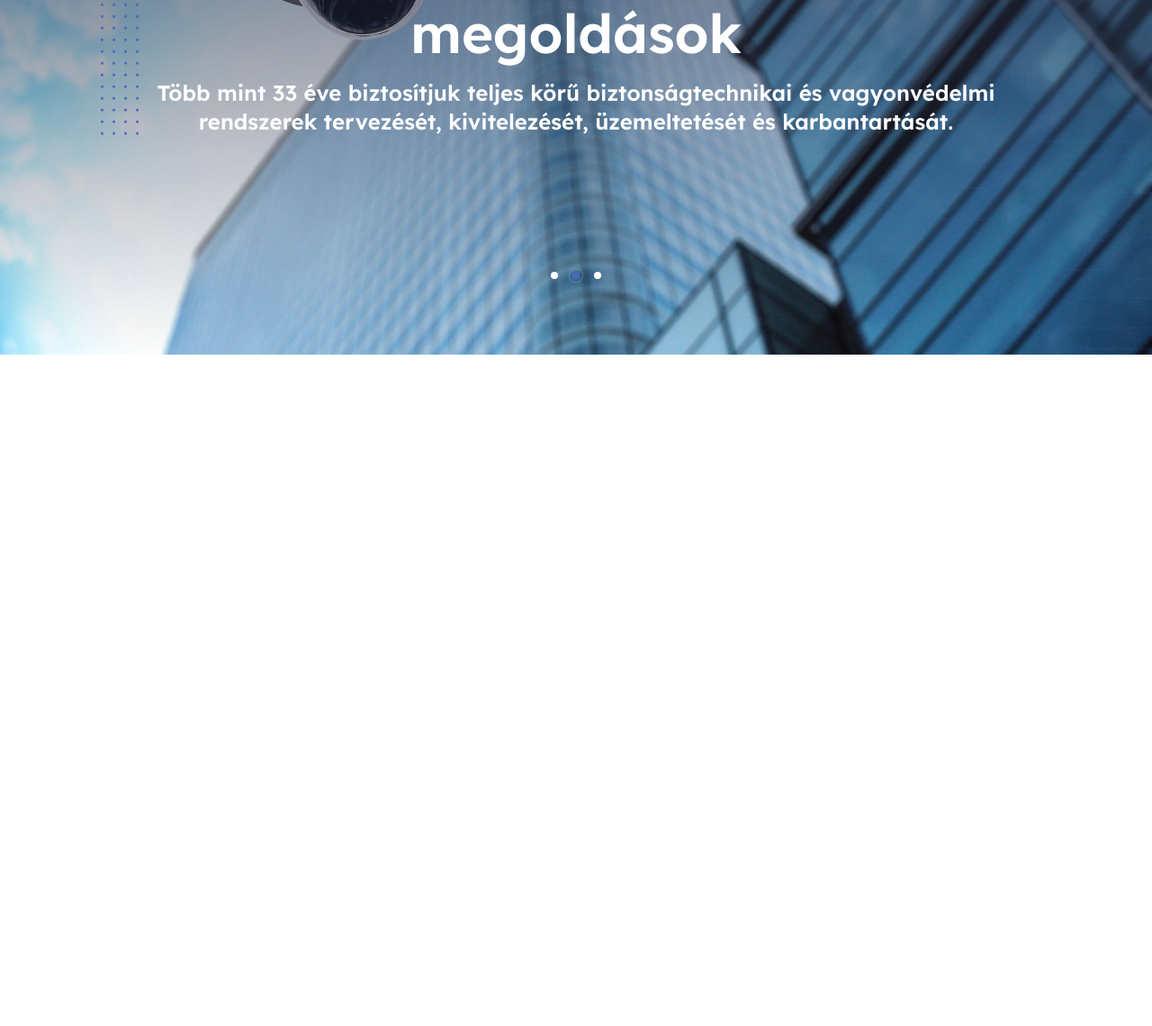
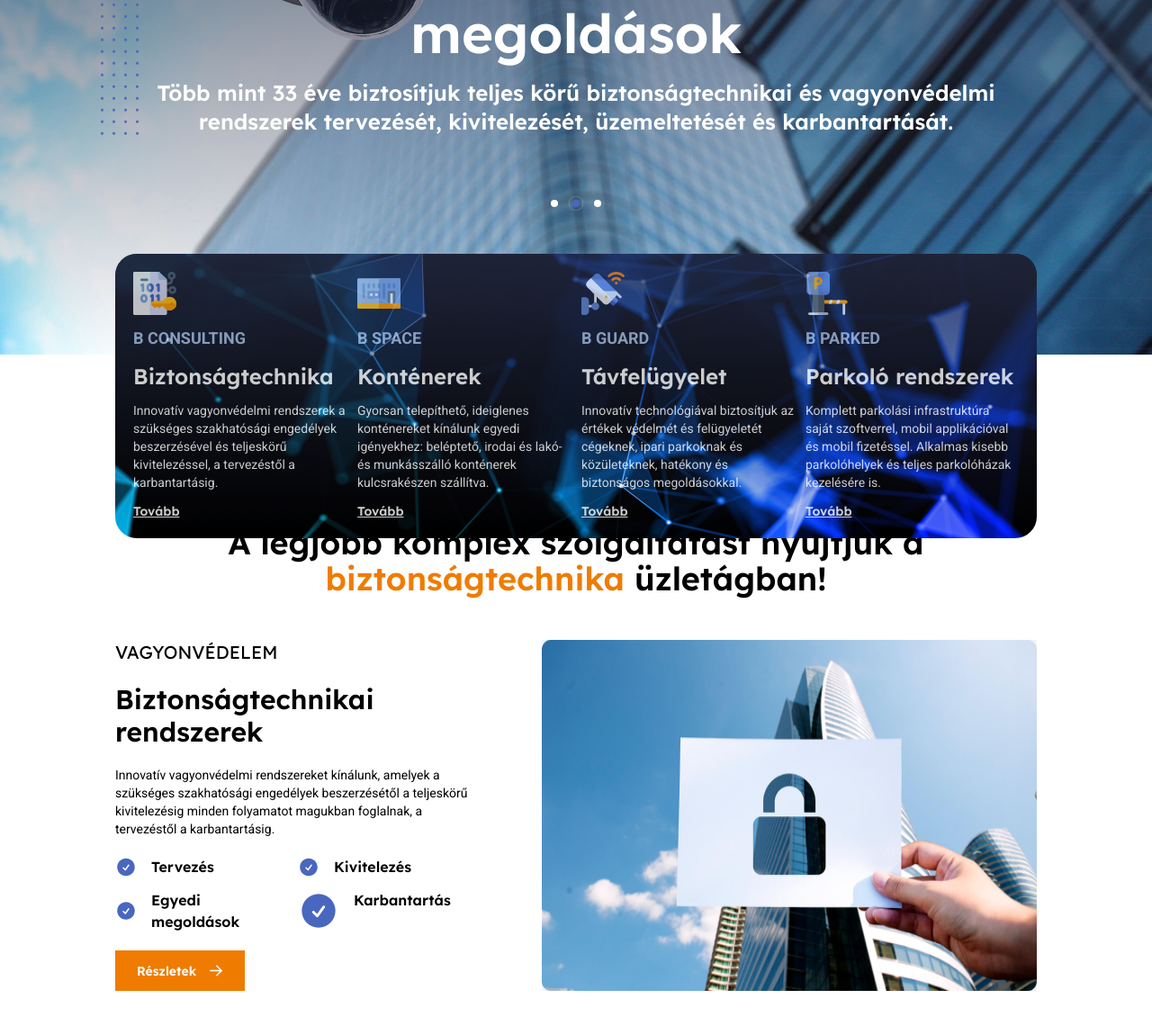
Before and after one commit to balazsNorbert/Teszt-feladat, a website: page index.html in a window 1280 px wide. Shown: the part 406-1546 px from the top of the page at 90% size. Before the commit the page ends 800 px from the top, so only its background shows below. Drawn offline with nearby package versions, Linux system fonts and the light colour scheme; a web font is replaced by a local one.

Commit message:
First section about the 'Biztonságtechnikai rendszerek'. There is a bug with the big grid.

```diff
--- a/index.html
+++ b/index.html
@@ -17,7 +17,7 @@
 <body class="font-lexend font-semibold text-sm 2xl:text-lg text-white">
     <header class="w-full h-screen bg-headerImage bg-cover bg-center relative">
         <div class="flex justify-center items-center absolute inset-0 bg-gradient-to-b from-bgColor to transparent">
-            <nav class="fixed top-0 lg:flex justify-around items-center p-6 w-full">
+            <nav class="fixed top-0 lg:flex justify-around items-center p-6 w-full z-20">
                 <a href="">
                     <img src="/src/assetek/svg/Horizontal.svg" alt="B Consulting Logo">
                 </a>
@@ -70,7 +70,7 @@
                 <h1 class="text-3xl md:text-4xl xl:text-6xl 2xl:text-7xl">megoldások</h1>
                 <h2 class="text-xl xl:text-2xl text-center">Több mint 33 éve biztosítjuk teljes körű biztonságtechnikai és vagyonvédelmi rendszerek tervezését, kivitelezését, üzemeltetését és karbantartását.</h2>
             </div>
-            <div class="flex justify-center gap-3 absolute bottom-20">
+            <div class="flex justify-center gap-3 absolute bottom-40">
                 <img src="/src/assetek/svg/Bullet2.svg" alt="Bullet point">
                 <img src="/src/assetek/svg/Bullet.svg" alt="Bullet point">
                 <img src="/src/assetek/svg/Bullet2.svg" alt="Bullet point">
@@ -80,5 +80,74 @@
         <img class="absolute left-28 bottom-60" src="/src/assetek/svg/Dots02.svg" alt="kép pontokkal">
         <img class="absolute bottom-0 right-0" src="/src/assetek/svg/aramkor01.svg" alt="áramkőr kép">
     </header>
+    <section class="bg-white w-full h-screen flex flex-col justify-center items-center gap-36 relative">
+        <div class="absolute -top-28 bg-darkBackground bg-cover bg-center rounded-3xl z-10 w-4/5 mb-20">
+            <div class="bg-gradient-to-b from-bgColor to transparent opacity-80 p-5 rounded-3xl">
+                <div class="grid grid-cols-1 md:grid-cols-2 lg:gird-cols-3 xl:grid-cols-4 gap-x-3 gap-y-6">
+                    <div class="flex flex-col gap-3">
+                        <img class="w-12 h-12" src="/src/assetek/svg/Piktogramok-4.svg" alt="B Consulting">
+                        <h3 class="text-lightBlue font-roboto font-bold text-lg">B CONSULTING</h3>
+                        <h3 class="text-2xl">Biztonságtechnika</h3>
+                        <p class="font-roboto font-normal">Innovatív vagyonvédelmi rendszerek a szükséges szakhatósági engedélyek beszerzésével és teljeskörű kivitelezéssel, a tervezéstől a karbantartásig.</p>
+                        <a class="underline" href="">Tovább</a>
+                    </div>
+                    <div class="flex flex-col gap-3">
+                        <img class="w-12 h-12" src="/src/assetek/svg/Piktogramok-1.svg" alt="B Consulting">
+                        <h3 class="text-lightBlue font-roboto font-bold text-lg">B SPACE</h3>
+                        <h3 class="text-2xl">Konténerek</h3>
+                        <p class="font-roboto font-normal">Gyorsan telepíthető, ideiglenes konténereket kínálunk egyedi igényekhez: beléptető, irodai és lakó- és munkásszálló konténerek kulcsrakészen szállítva.</p>
+                        <a class="underline" href="">Tovább</a>
+                    </div>
+                    <div class="flex flex-col gap-3">
+                        <img class="w-12 h-12" src="/src/assetek/svg/Piktogramok-2.svg" alt="B Consulting">
+                        <h3 class="text-lightBlue font-roboto font-bold text-lg">B GUARD</h3>
+                        <h3 class="text-2xl">Távfelügyelet</h3>
+                        <p class="font-roboto font-normal">Innovatív technológiával biztosítjuk az értékek védelmét és felügyeletét cégeknek, ipari parkoknak és közületeknek, hatékony és biztonságos megoldásokkal.</p>
+                        <a class="underline" href="">Tovább</a>
+                    </div>
+                    <div class="flex flex-col gap-3">
+                        <img class="w-12 h-12" src="/src/assetek/svg/Piktogramok-3.svg" alt="B Consulting">
+                        <h3 class="text-lightBlue font-roboto font-bold text-lg">B PARKED</h3>
+                        <h3 class="text-2xl">Parkoló rendszerek</h3>
+                        <p class="font-roboto font-normal">Komplett parkolási infrastruktúra saját szoftverrel, mobil applikációval és mobil fizetéssel. Alkalmas kisebb parkolóhelyek és teljes parkolóházak kezelésére is.</p>
+                        <a class="underline" href="">Tovább</a>
+                    </div>
+                </div>
+            </div>
+        </div>
+        <div class="w-3/4 text-black relative top-24">
+            <h1 class="text-2xl md:text-3xl xl:text-4xl 2xl:text-5xl text-center">A legjobb komplex szolgáltatást nyújtjuk a <span class="text-orangeCustom">biztonságtechnika</span> üzletágban!</h1>
+        </div>
+        <div class="flex flex-col lg:flex-row justify-between w-4/5 gap-20 text-black">
+            <div class="flex flex-col gap-5">
+                <h3 class="font-normal text-lg md:text-xl 2xl:text-xl">VAGYONVÉDELEM</h3>
+                <h2 class="text-xl md:text-2xl xl:text-3xl 2xl:text-4xl">Biztonságtechnikai rendszerek</h2>
+                <p class="font-normal font-roboto">Innovatív vagyonvédelmi rendszereket kínálunk, amelyek a szükséges szakhatósági engedélyek beszerzésétől a teljeskörű kivitelezésig minden folyamatot magukban foglalnak, a tervezéstől a karbantartásig. </p>
+                <div class="grid grid-cols-1 xl:grid-cols-2 gap-y-3 gap-x-3">
+                    <div class="flex gap-4">
+                        <img src="/src/assetek/svg/check-circle.svg" alt="Pipa">
+                        <p class="xl:text-base">Tervezés</p>
+                    </div>
+                    <div class="flex gap-4">
+                        <img src="/src/assetek/svg/check-circle.svg" alt="Pipa">
+                        <p class="xl:text-base">Kivitelezés</p>
+                    </div>
+                    <div class="flex gap-4">
+                        <img src="/src/assetek/svg/check-circle.svg" alt="Pipa">
+                        <p class="xl:text-base">Egyedi megoldások</p>
+                    </div>
+                    <div class="flex gap-4">
+                        <img src="/src/assetek/svg/check-circle.svg" alt="Pipa">
+                        <p class="xl:text-base">Karbantartás</p>
+                    </div>
+                </div>
+                <button class="flex items-center bg-orangeCustom text-white w-36 relative right-5 py-2 lg:py-3 px-4 lg:px-6 ml-5 gap-3" type="button">
+                    <a class="text-center" href="">Részletek</a>
+                    <img src="/src/assetek/svg/arrow-right.svg" alt="jobbra nyíl">
+                </button>
+            </div>
+            <img src="/src/assetek/png/Kép01.png" alt="Kép egy épületről">
+        </div>
+    </section>
 </body>
 </html>
```
Also changed, not shown: dist/output.css.
